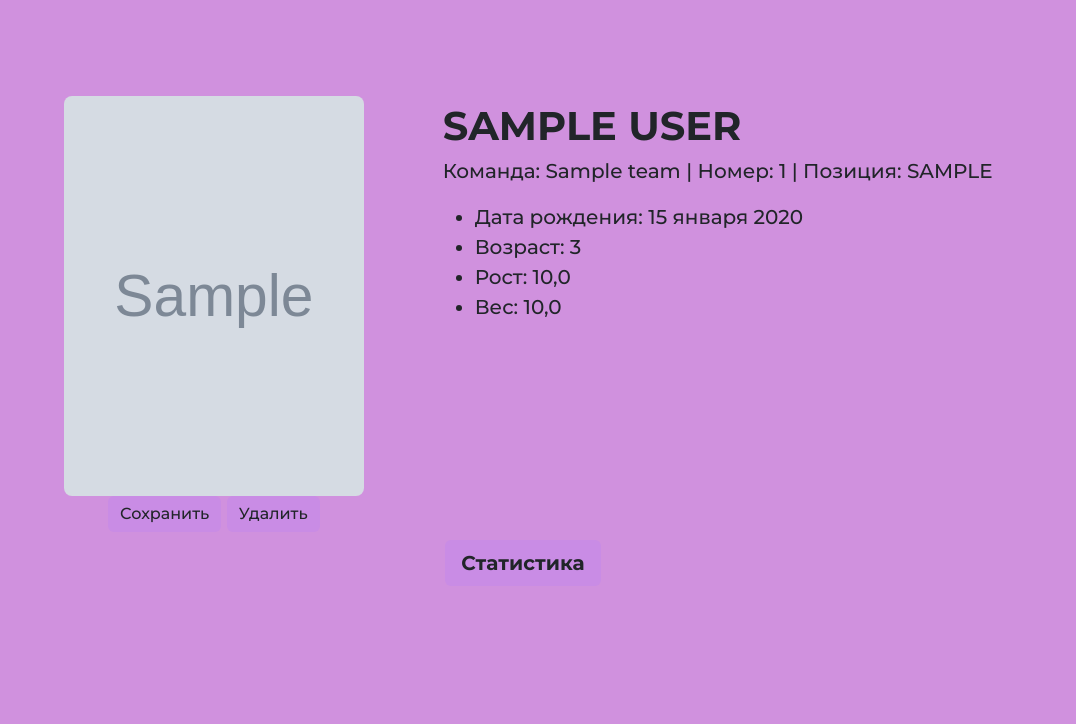
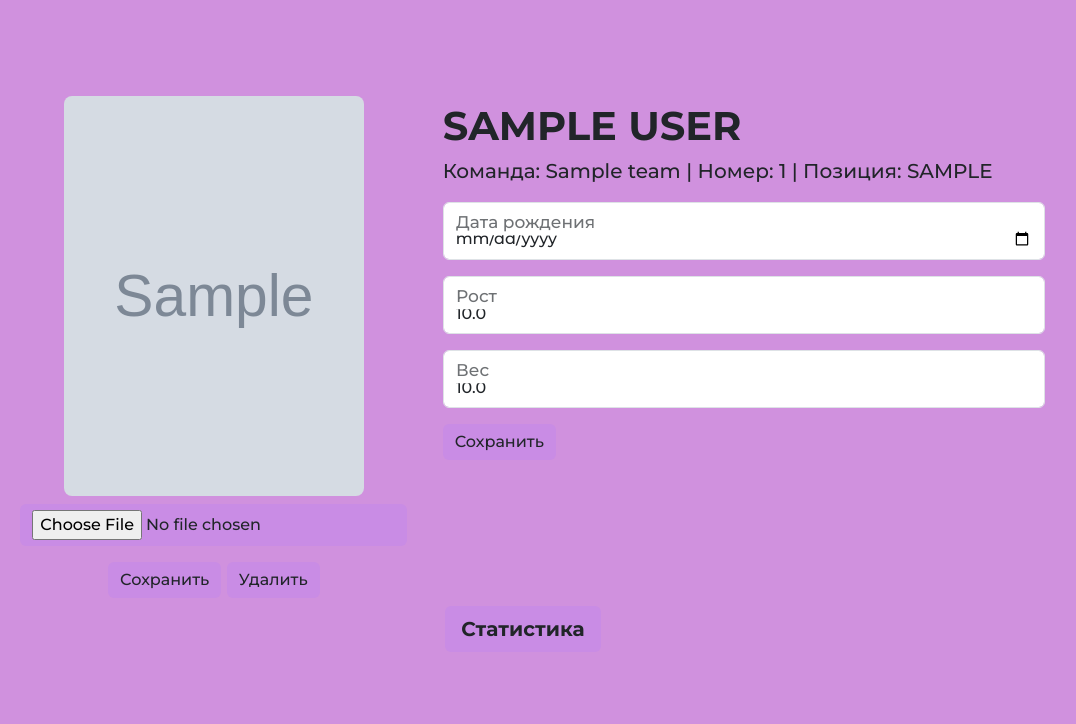
Before and after one commit to coplant/hw_django_basketball, a Django app: page /me/ in a window 1280 px wide. Shown: the part 84-808 px from the top of the page, without its empty margins (117-1193 px from the left). Before the commit the page ends 655 px from the top, so only its background shows below. Run offline with Django 4.2, Linux system fonts and the light colour scheme; a user stored in the database is signed in; tables that the repository leaves empty hold one stand-in row (values such as "Sample post"); grey boxes marked "Sample" are stand-in pictures; some libraries are stand-ins or nearby versions.

Commit message:
feat: add profile data form

```diff
--- a/accounts/forms.py
+++ b/accounts/forms.py
@@ -60,9 +60,15 @@
 
 
 class CustomUserChangeForm(forms.ModelForm):
-    birth_date = forms.DateField(widget=forms.SelectDateWidget(attrs={"class": "form-control"}))
-    height = forms.NumberInput(attrs={"class": "form-control"})
-    weight = forms.NumberInput(attrs={"class": "form-control"})
+    birth_date = forms.DateField(
+        label="Дата рождения", widget=forms.widgets.DateInput(attrs={"type": "date", "class": "form-control"})
+    )
+    height = forms.IntegerField(
+        label="Рост", min_value=100, max_value=300, widget=forms.NumberInput(attrs={"class": "form-control"})
+    )
+    weight = forms.IntegerField(
+        label="Вес", min_value=30, max_value=120, widget=forms.NumberInput(attrs={"class": "form-control"})
+    )
 
     class Meta:
         model = Player
--- a/accounts/views.py
+++ b/accounts/views.py
@@ -76,5 +76,11 @@
 
     else:
         img_form = UserProfileForm(instance=user)
-        data_form = CustomUserChangeForm(instance=user)
+
+        user_profile_data = {
+            "birth_date": user.player.birth_date,
+            "height": user.player.height,
+            "weight": user.player.weight,
+        }
+        data_form = CustomUserChangeForm(instance=user, initial=user_profile_data)
     return render(request, "accounts/me.html", {"user": request.user, "img_form": img_form, "data_form": data_form})
--- a/players/models.py
+++ b/players/models.py
@@ -23,11 +23,11 @@
 class Player(models.Model):
     user = models.OneToOneField(User, on_delete=models.CASCADE)
     team = models.ForeignKey(Team, on_delete=models.CASCADE)
-    number = models.IntegerField(null=True, blank=True)
-    height = models.FloatField(null=True, blank=True)
-    weight = models.FloatField(null=True, blank=True)
-    birth_date = models.DateField(null=True, blank=True)
-    position = models.CharField(max_length=50, null=True, blank=True)
+    number = models.IntegerField("Номер", null=True, blank=True)
+    height = models.FloatField("Рост", null=True, blank=True)
+    weight = models.FloatField("Вес", null=True, blank=True)
+    birth_date = models.DateField("Дата рождения", null=True, blank=True)
+    position = models.CharField("Позиция", max_length=50, null=True, blank=True)
 
     def __str__(self):
         return f"{self.user.get_full_name()} {'(' + self.number + ')' if self.number else ''}"
--- a/templates/accounts/me.html
+++ b/templates/accounts/me.html
@@ -22,7 +22,7 @@
           <div class="d-flex text-center justify-content-center">
             <form method="post" enctype="multipart/form-data" class="mx-auto">
               {% csrf_token %}
-              {% for field in form %}
+              {% for field in img_form %}
                 <div class="form-floating mb-3">
                   {{ field }}
                   {% if field.errors %}
@@ -44,14 +44,31 @@
               <p class="fs-5 fw-normal text-dark mb-3">Команда: {{ user.player.team }} | Номер: {{ user.player.number }}
                 | Позиция: {{ user.player.position|upper }}</p>
             {% endif %}
-            <ul class="lead fw-normal text-dark-50 mb-4">
-              <li>Дата рождения: {{ user.player.birth_date|date:"d E Y" }}</li>
-              {% if user.player.birth_date %}
-                <li>Возраст: {{ user.player.birth_date|calculate_age }}</li>
-              {% endif %}
-              <li>Рост: {{ user.player.height }}</li>
-              <li>Вес: {{ user.player.weight }}</li>
-            </ul>
+
+            <form method="post" action="{% url 'me' %}">
+              {% csrf_token %}
+              {% for field in data_form %}
+                <div class="form-floating mb-3">
+                  {{ field }}
+                  <label for="{{ field.id_for_label }}">{{ field.label }}</label>
+                  {% if field.errors %}
+                    {% for error in field.errors %}
+                      <div class="invalid-feedback d-block">{{ error }}</div>
+                    {% endfor %}
+                  {% endif %}
+                </div>
+              {% endfor %}
+              <button class="btn nav-pills overlay" type="submit" name="change_data">Сохранить</button>
+            </form>
+
+            {#            <ul class="lead fw-normal text-dark-50 mb-4">#}
+            {#              <li>Дата рождения: {{ user.player.birth_date|date:"d E Y" }}</li>#}
+            {#              {% if user.player.birth_date %}#}
+            {#                <li>Возраст: {{ user.player.birth_date|calculate_age }}</li>#}
+            {#              {% endif %}#}
+            {#              <li>Рост: {{ user.player.height }}</li>#}
+            {#              <li>Вес: {{ user.player.weight }}</li>#}
+            {#            </ul>#}
           </div>
         </div>
       </div>
@@ -64,4 +81,13 @@
       </nav>
     </div>
   </div>
+
+  <script>
+      $(function () {
+          $("#datetimepicker1").datetimepicker({
+              format: 'DD/MM/YYYY HH:mm',
+          });
+      });
+  </script>
+
 {% endblock %}
```
